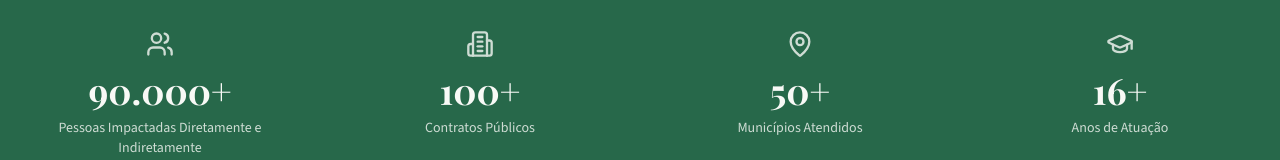
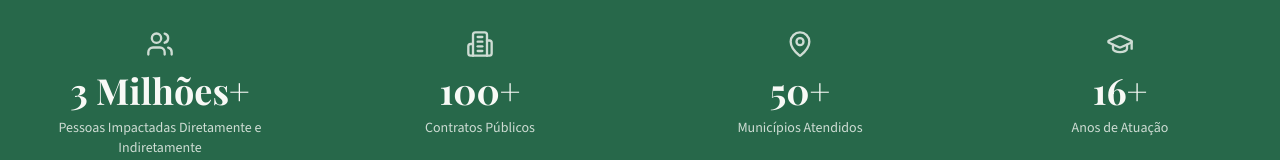
Before and after one commit to ninhoslk/ecosbiosite1, a React (Vite) app: page /#/sobre in a window 1280 px wide. Shown: the part 706-866 px from the top of the page. Built offline with nearby package versions, Linux system fonts and the light colour scheme; the HTML template or start-up script is replaced by a standard one.

Commit message:
Update Sobre.tsx

```diff
--- a/src/pages/Sobre.tsx
+++ b/src/pages/Sobre.tsx
@@ -62,7 +62,7 @@ const timeline = [
 ];
 
 const numbers = [
-  { icon: Users, value: "90.000+", label: "Pessoas Impactadas Diretamente e Indiretamente" },
+  { icon: Users, value: "3 Milhões+", label: "Pessoas Impactadas Diretamente e Indiretamente" },
   { icon: Building2, value: "100+", label: "Contratos Públicos" },
   { icon: MapPin, value: "50+", label: "Municípios Atendidos" },
   { icon: GraduationCap, value: "16+", label: "Anos de Atuação" },
```
